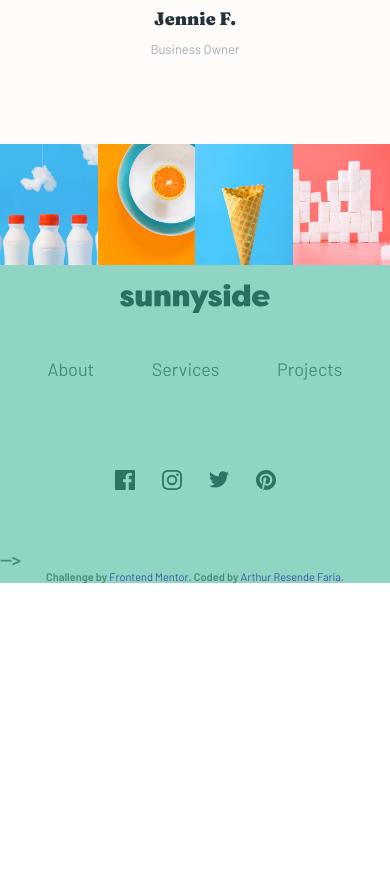
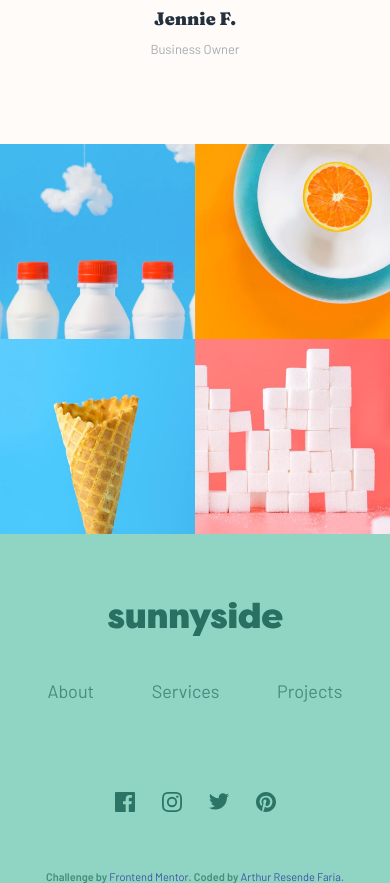
Before and after one commit to Arthur-Resende/Sunnyside-agency-landing-page, a plain HTML site: page index.html in a window 390 px wide. Shown: the part 4387-5270 px from the top of the page. Before the commit the page ends 4970 px from the top, so only its background shows below. Drawn offline with Linux system fonts and the light colour scheme.

Commit message:
footer section added

```diff
--- a/index.html
+++ b/index.html
@@ -201,7 +201,7 @@
           </svg>
         </a>
       </div>
-    </div> -->
+    </div>
 
     <div class="attribution">
       Challenge by <a href="https://www.frontendmentor.io?ref=challenge" target="_blank" rel="noopener">Frontend Mentor</a>.
--- a/styles/footer.css
+++ b/styles/footer.css
@@ -54,3 +54,24 @@
     transition: 0.2s;
     fill: #ffffff;
 }
+
+@media screen and (max-width: 400px) {
+    .footer-gallery {
+        display: grid;
+        grid-template-columns: 1fr 1fr;
+    }
+
+    .footer-images {
+        width: 100%;
+        height: 50vw;
+        object-fit: cover;
+    }
+
+    .footer-logo {
+        margin: 17.5% auto 10% auto;
+    }
+
+    .footer-logo img {
+        width: 175px;
+    }
+}
```
